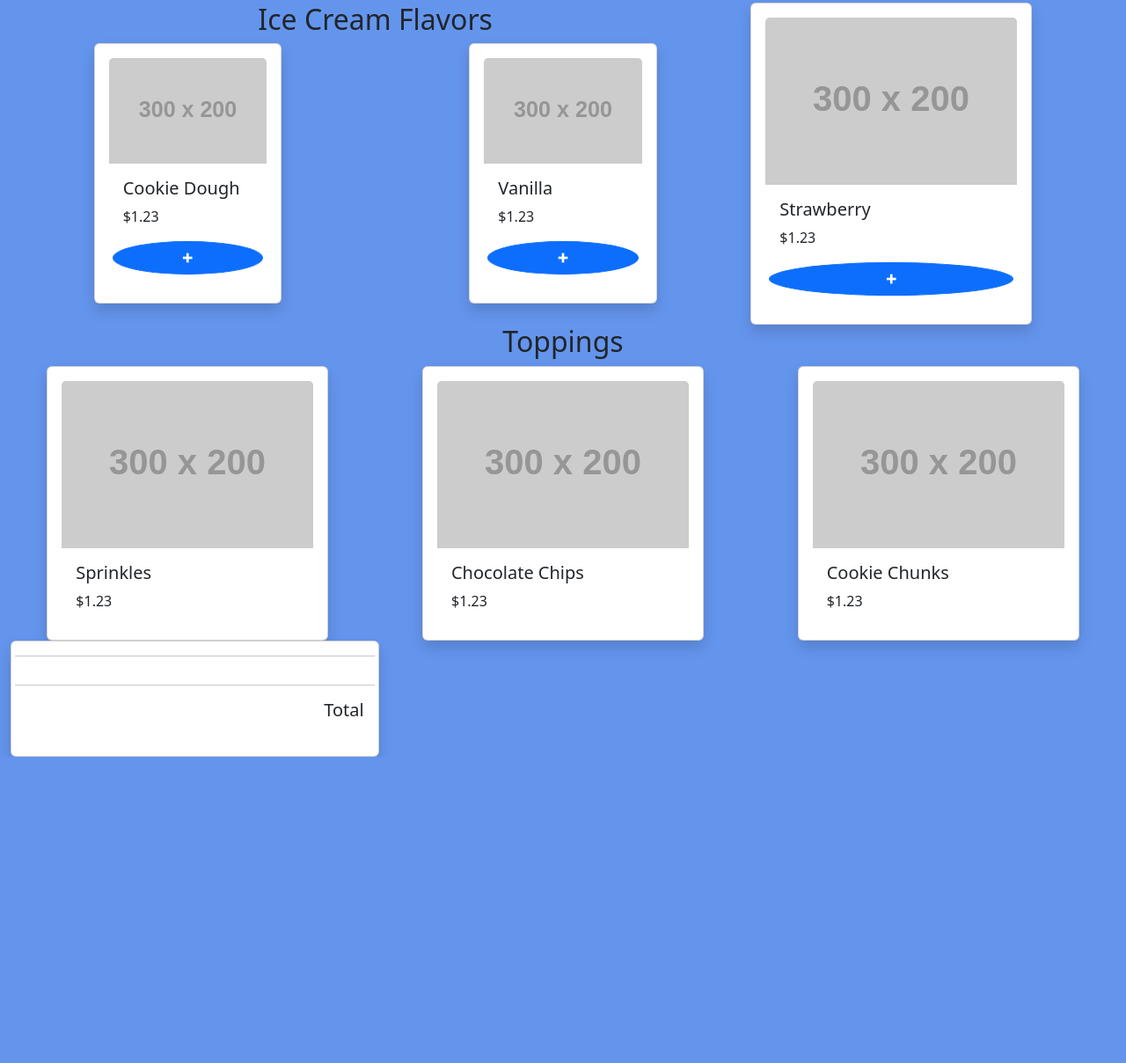
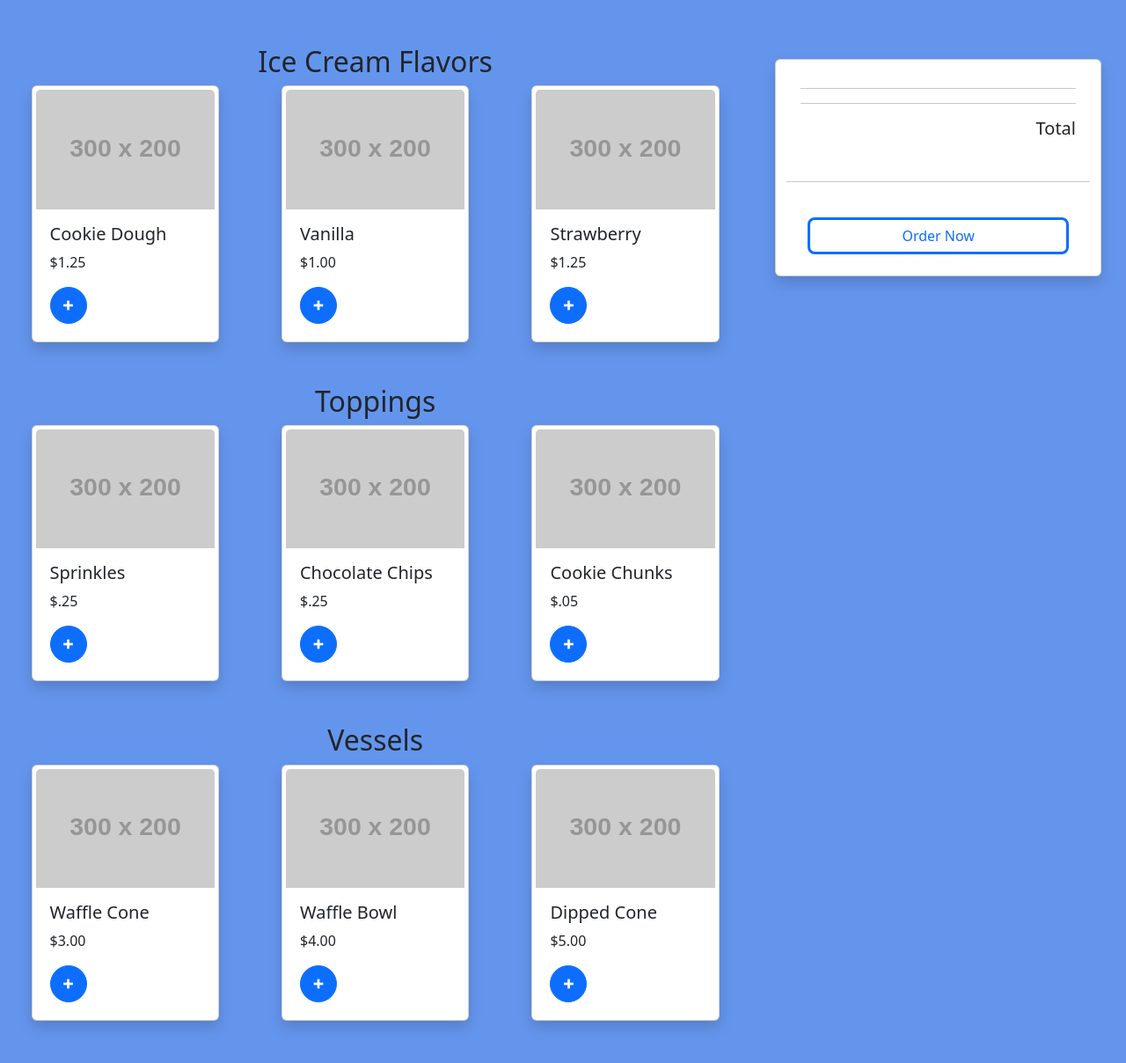
Before and after one commit to masonspacestation/ice-cream-shop, a plain HTML site: page index.html in a window 1280 px wide. Shown: the part 55-1263 px from the top of the page at 88% size. Before the commit the page ends 915 px from the top, so only its background shows below. Drawn offline with nearby package versions, Linux system fonts and the light colour scheme; placeholder pictures from the web are drawn by us.

Commit message:
page built out

```diff
--- a/app.js
+++ b/app.js
@@ -19,8 +19,8 @@ let iceCream = [{
 
 let toppings = [{
   name: 'Sprinkles',
-  quantity: 0,
-  price: .25
+  price: .25,
+  quantity: 0
 },
 {
   name: 'Chocolate Chips',
@@ -98,3 +98,11 @@ function drawCart() {
     totalCart.innerHTML = `$${cartTotal.toFixed(2)}`
   }
 }
+
+function checkout() {
+  iceCream.forEach((iceCreamFlavor) => {
+    iceCreamFlavor.quantity = 0
+    console.log('🍻', iceCreamFlavor);
+  })
+  drawCart()
+}
--- a/index.html
+++ b/index.html
@@ -13,7 +13,7 @@
   <link rel="stylesheet" href="style.css">
 </head>
 
-<body>
+<body class="debug">
   <nav class="p-2 text-center">
     <h3>Ice Cream</h3>
   </nav>
@@ -22,102 +22,140 @@
 
   <!-- SECTION main -->
   <main class="container-fluid">
-    <section class="row">
+    <section class="row mt-5">
 
-      <!-- SECTION shop items -->
+      <!-- STUB shop items -->
       <div class="col-8">
 
-        <!-- STUB flavors -->
-        <section class="row align-items-center justify-content-around">
+        <!-- SECTION flavors -->
+        <section class="row align-items-center justify-content-around mb-5">
           <h2 class="text-center">Ice Cream Flavors</h2>
           <!-- STUB flavor 1 -->
-          <div class="col-3 card shadow p-3">
+          <div class="col-3 card shadow p-1">
             <img src="//placehold.it/300x200" alt="" class="card-img-top">
             <div class="card-body">
               <h5 class="card-title">Cookie Dough</h5>
-              <p class="card-text">$1.23</p>
-              <div class="row text-end">
+              <p class="card-text">$1.25</p>
               <button class=" btn btn-primary btn-circle"><i class="mdi mdi-plus-thick"
                   onclick="addIceCream('Cookie Dough')"></i></button>
             </div>
           </div>
-          </div>
 
           <!-- STUB flavor 2 -->
-          <div class="col-3 card shadow p-3">
+          <div class="col-3 card shadow p-1">
             <img src="//placehold.it/300x200" alt="" class="card-img-top">
             <div class="card-body">
               <h5 class="card-title">Vanilla</h5>
-              <p class="card-text">$1.23</p>
-              <div class="row text-end">
+              <p class="card-text">$1.00</p>
               <button class=" btn btn-primary btn-circle"><i class="mdi mdi-plus-thick"
                   onclick="addIceCream('Vanilla')"></i></button>
             </div>
           </div>
-          </div>
-      </div>
 
           <!-- STUB flavor 3 -->
-      <div class="col-3 card shadow p-3">
+          <div class="col-3 card shadow p-1">
             <img src="//placehold.it/300x200" alt="" class="card-img-top">
             <div class="card-body">
               <h5 class="card-title">Strawberry</h5>
-          <p class="card-text">$1.23</p>
-          <div class="row text-end">
+              <p class="card-text">$1.25</p>
               <button class=" btn btn-primary btn-circle"><i class="mdi mdi-plus-thick"
                   onclick="addIceCream('Strawberry')"></i></button>
             </div>
           </div>
-      </div>
-
         </section>
-
-    <!-- STUB toppings -->
-    <section class="row align-items-center justify-content-around mt-6">
+        <!-- SECTION toppings -->
+        <section class="row align-items-center justify-content-around mb-5">
           <h2 class="text-center">Toppings</h2>
           <!-- STUB toppings 1 -->
-      <div class="col-3 card shadow p-3">
+          <div class="col-3 card shadow p-1">
             <img src="//placehold.it/300x200" alt="" class="card-img-top">
             <div class="card-body">
               <h5 class="card-title">Sprinkles</h5>
-          <p class="card-text">$1.23</p>
+              <p class="card-text">$.25</p>
+              <button class=" btn btn-primary btn-circle"><i class="mdi mdi-plus-thick"
+                  onclick="addIceCream('Cookie Dough')"></i></button>
             </div>
           </div>
 
           <!-- STUB toppings 2 -->
-      <div class="col-3 card shadow p-3">
+          <div class="col-3 card shadow p-1">
             <img src="//placehold.it/300x200" alt="" class="card-img-top">
             <div class="card-body">
               <h5 class="card-title">Chocolate Chips</h5>
-          <p class="card-text">$1.23</p>
+              <p class="card-text">$.25</p>
+              <button class=" btn btn-primary btn-circle"><i class="mdi mdi-plus-thick"
+                  onclick="addIceCream('Vanilla')"></i></button>
+            </div>
+          </div>
+          <!-- STUB toppings 3 -->
+          <div class="col-3 card shadow p-1">
+            <img src="//placehold.it/300x200" alt="" class="card-img-top">
+            <div class="card-body">
+              <h5 class="card-title">Cookie Chunks</h5>
+              <p class="card-text">$.05</p>
+              <button class=" btn btn-primary btn-circle"><i class="mdi mdi-plus-thick"
+                  onclick="addIceCream('Strawberry')"></i></button>
+            </div>
+          </div>
+        </section>
+
+        <!-- SECTION vessel -->
+        <section class="row align-items-center justify-content-around mb-5">
+          <h2 class="text-center">Vessels</h2>
+          <!-- STUB vessels 1 -->
+          <div class="col-3 card shadow p-1">
+            <img src="//placehold.it/300x200" alt="" class="card-img-top">
+            <div class="card-body">
+              <h5 class="card-title">Waffle Cone</h5>
+              <p class="card-text">$3.00</p>
+              <button class=" btn btn-primary btn-circle"><i class="mdi mdi-plus-thick"
+                  onclick="addIceCream('Cookie Dough')"></i></button>
             </div>
           </div>
 
-      <!-- STUB toppings 3 -->
-      <div class="col-3 card shadow p-3">
+          <!-- STUB vessels 2 -->
+          <div class="col-3 card shadow p-1">
             <img src="//placehold.it/300x200" alt="" class="card-img-top">
             <div class="card-body">
-          <h5 class="card-title">Cookie Chunks</h5>
-          <p class="card-text">$1.23</p>
+              <h5 class="card-title">Waffle Bowl</h5>
+              <p class="card-text">$4.00</p>
+              <button class=" btn btn-primary btn-circle"><i class="mdi mdi-plus-thick"
+                  onclick="addIceCream('Vanilla')"></i></button>
             </div>
           </div>
-
+          <!-- STUB vessels 3 -->
+          <div class="col-3 card shadow p-1">
+            <img src="//placehold.it/300x200" alt="" class="card-img-top">
+            <div class="card-body">
+              <h5 class="card-title">Dipped Cone</h5>
+              <p class="card-text">$5.00</p>
+              <button class=" btn btn-primary btn-circle"><i class="mdi mdi-plus-thick"
+                  onclick="addIceCream('Strawberry')"></i></button>
+            </div>
+          </div>
         </section>
       </div>
 
+
       <!-- SECTION checkout -->
       <div class="col-4">
+        <section class="row sticky-top m-3">
           <div class="card shadow">
-        <div class="card-body row">
+            <div class="card-body">
               <hr>
               <p id="orderContents"></p>
               <hr>
               <h5 class="bold text-end">Total</h5>
               <p id="totalCart"></p>
             </div>
-      </div>
+            <hr>
+            <button class="btn btn-outline-primary border-3 rounded rounded-3 m-4" onclick="checkout()">Order
+              Now</button>
           </div>
         </section>
+      </div>
+    </section>
+
   </main>
 
   <script src="app.js"></script>
--- a/style.css
+++ b/style.css
@@ -8,5 +8,8 @@ body {
 }
 
 .btn-circle {
+  text-align: center;
+  width: 42px;
+  height: 42px;
   border-radius: 100%;
 }
```
Lines whose indentation alone changed are shown as unchanged.
